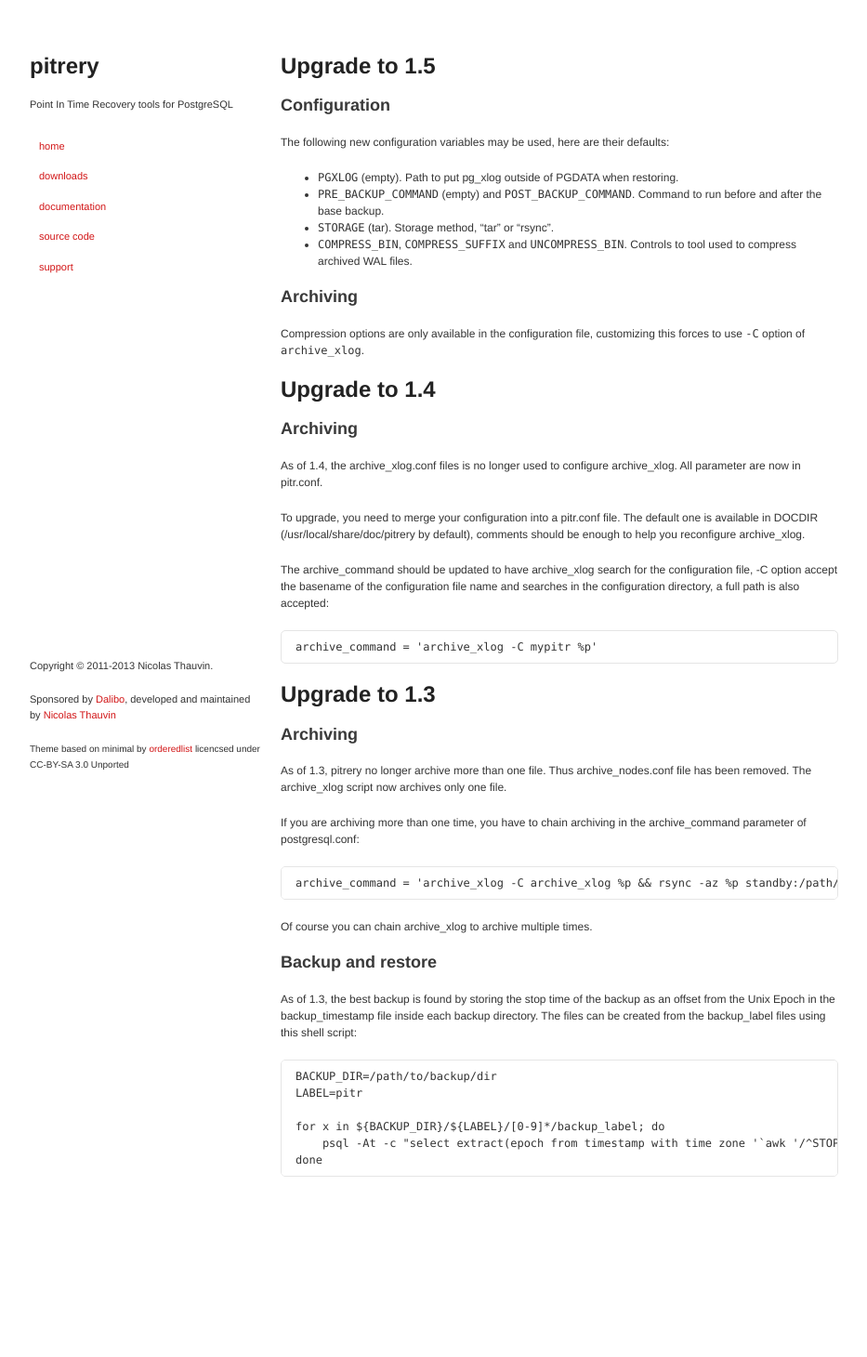
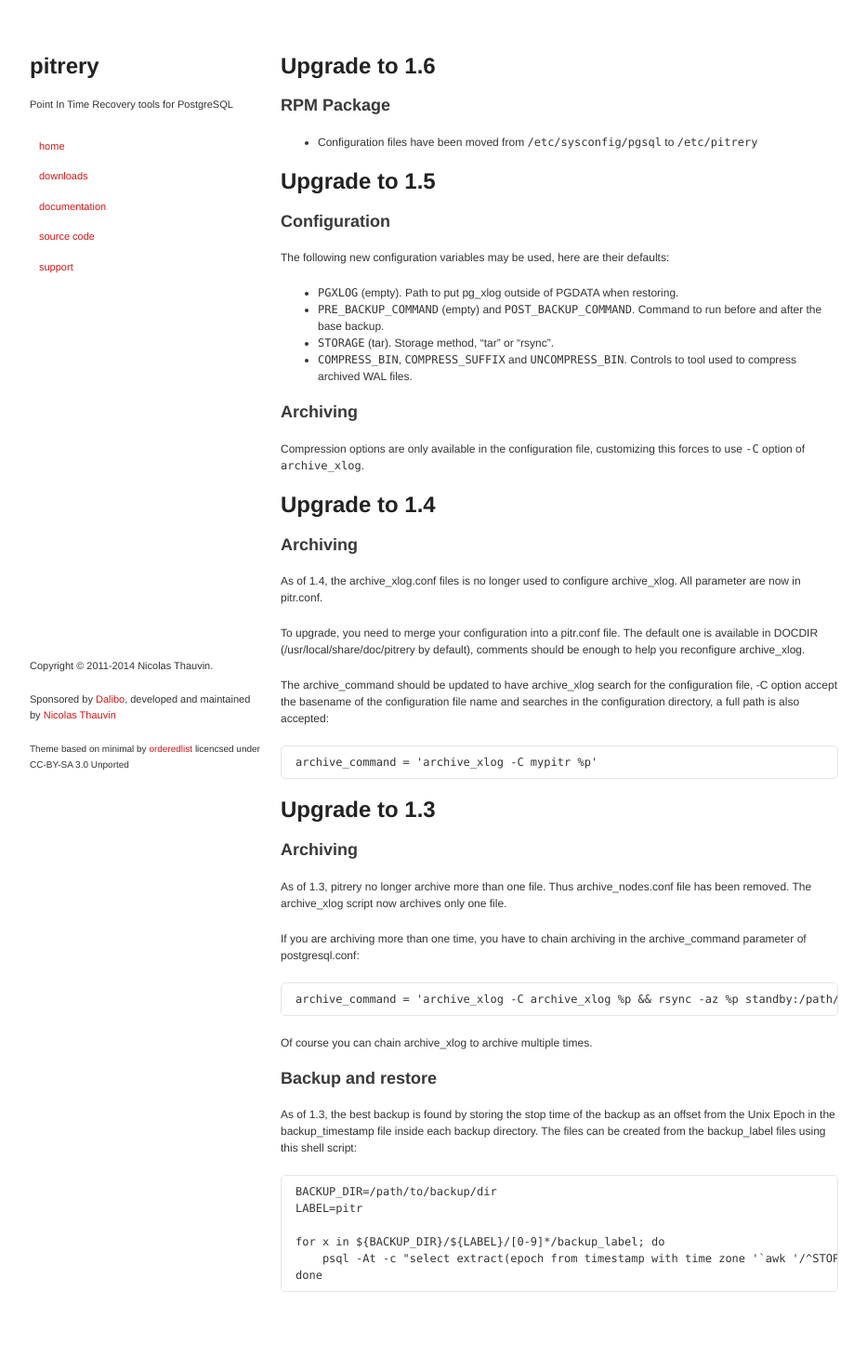
Before and after one commit to dalibo/pitrery, a Jekyll site: the page built from upgrade.md, in a window 1280 px wide. Shown: the whole page at 93% size, without its empty margins (173-1106 px from the left). Built offline with Jekyll 4.4.1, drawn with Linux system fonts in a browser that asks for light colours; Markdown is read by kramdown in place of the engine named in the settings; before the commit the page ends 1336 px from its top, so only the background shows below that.

Commit message:
update website for 1.6

```diff
--- a/_layouts/default.html
+++ b/_layouts/default.html
@@ -34,7 +34,7 @@
       </section>
 
       <footer>
-	<p>Copyright &copy; 2011-2013 Nicolas Thauvin.</p>
+	<p>Copyright &copy; 2011-2014 Nicolas Thauvin.</p>
 	<p>Sponsored by <a href="http://dalibo.com">Dalibo</a>, developed and maintained by <a href="http://orgrim.net/">Nicolas Thauvin</a></p>
 	<p><small>Theme based on minimal by <a href="https://github.com/orderedlist">orderedlist</a> licencsed under CC-BY-SA 3.0 Unported</small></p>
       </footer>
--- a/upgrade.md
+++ b/upgrade.md
@@ -2,6 +2,16 @@
 layout: default
 title: pitrery - Upgrade
 ---
+
+Upgrade to 1.6
+==============
+
+RPM Package
+-----------
+
+* Configuration files have been moved from `/etc/sysconfig/pgsql` to
+  `/etc/pitrery`
+
 
 Upgrade to 1.5
 ==============
```
Also changed, not shown: _posts/2014-02-18-pitrery-1.6-released.md (added, +18 -0 lines), downloads.md (+4 -4 lines).
